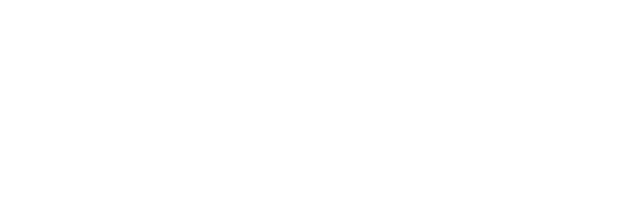
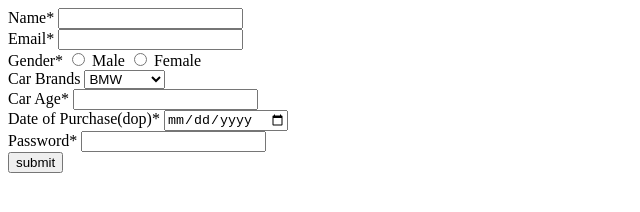
Before and after one commit to acciojob/car-insurance-form-Manohar518, a website: page main.html in a window 1280 px wide. Shown: the whole page, without its empty margins (0-640 px from the left). Drawn offline with Linux system fonts and the light colour scheme.

Commit message:
created a submission

```diff
--- a/main.html
+++ b/main.html
@@ -8,9 +8,39 @@
 
 <body>
 	<!-- the entire body must be written by student -->
-    <script type="text/javascript" src="./script.js">
-</script>
+    <script type="text/javascript" src="./script.js"></script>
+	<form method="post">
+		<label for="name">Name*</label>
+		<input type="text" id='name' name='name' required><br>
+		<label for="email">Email*</label>
+		<input type="email" id='email' name='email' required><br>
+		<label for="gender">Gender*</label>
+		<input type="radio" id='gender_m' name='gender' required>
+		<label for="gender_m">Male</label>
+		<input type="radio" id='gender_f' name='gender' required>
+		<label for="gender_f">Female</label><br>
+		<label for="cars">Car Brands</label>
+		<select id="cars" name="cars">
+			<option id='bmw'>BMW</option>
+			<option id='audi'>Audi</option>
+			<option id='mercedez'>Mercedez</option>
+		</select><br>
+		<label for="carage">Car Age*</label>
+		<input type="number" id='carage' name="carage" required><br>
+		<label for="dop">Date of Purchase(dop)*</label>
+		<input type="date" id='dop' name='dop' required><br>
+		<label for="password">Password*</label>
+		<input type="password" id='password' name='password' required><br>
+		<button type="submit">submit</button>
+
+
+
+
+
+
+	</form>
+
 
 </body>
 
-</html>
+			</html>
```
